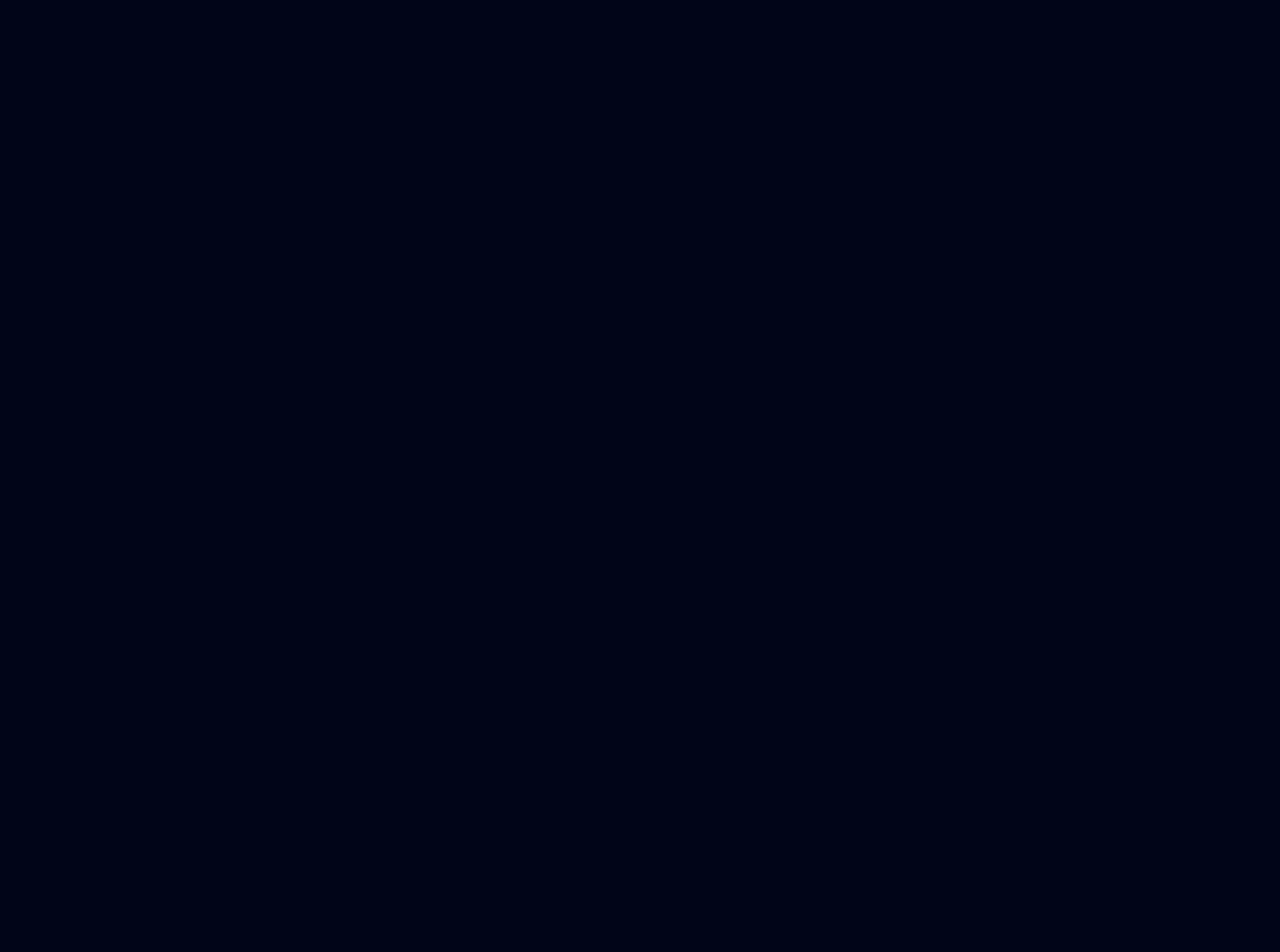
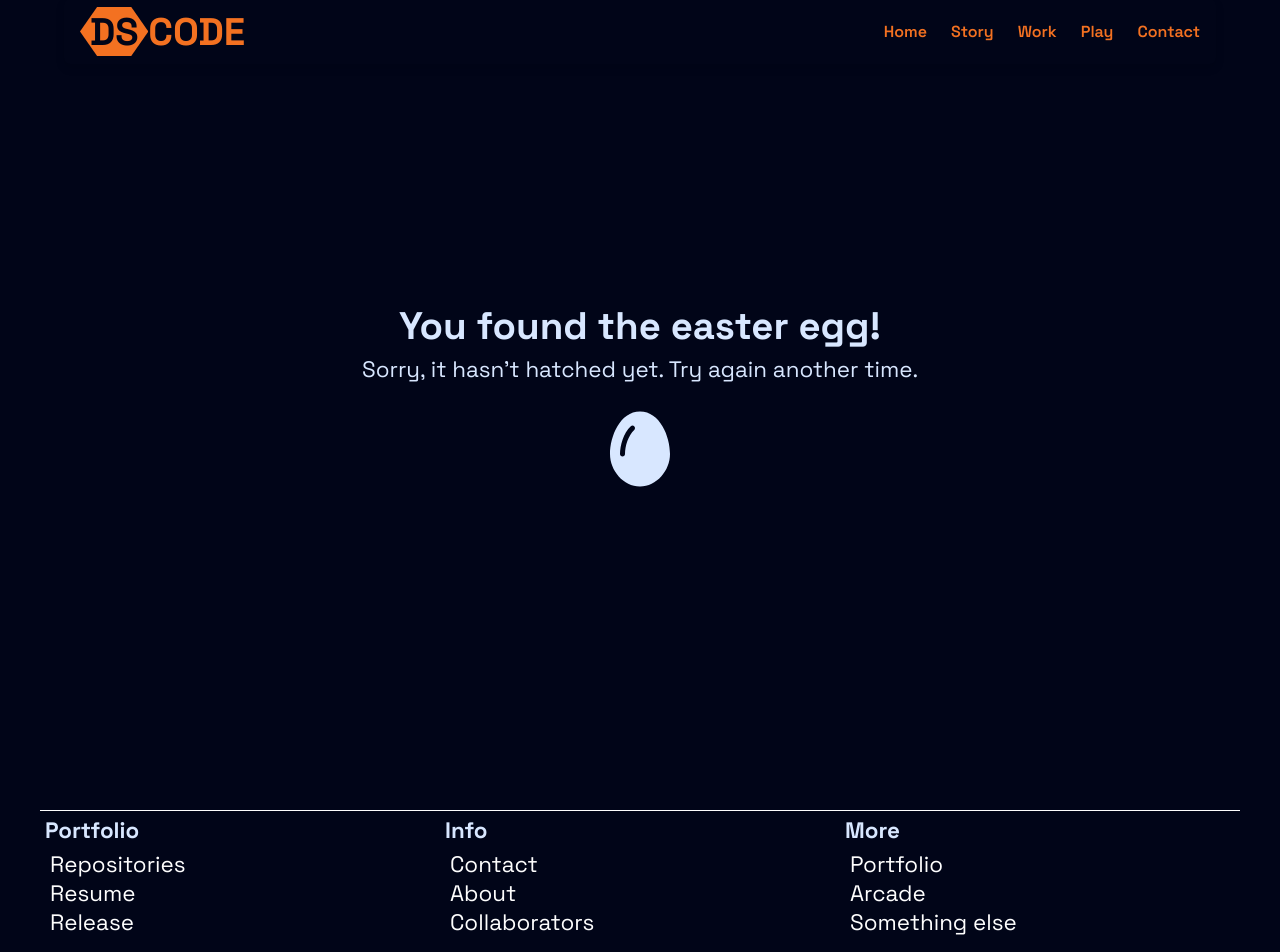
Before and after one commit to dave-sommerville/ds-code-2.0, a React (Create React App) app: page /my-react-app/something-else in a window 1280 px wide. Before the commit this address had no page. Shown: the top 952 px of the page. Before the commit the page ends 800 px from the top, so only its background shows below. Built offline with nearby package versions, Linux system fonts and the light colour scheme; a web font is replaced by a local one.

Commit message:
Adding collaboration and somethingelse page

```diff
--- a/src/BLL/Routes.js
+++ b/src/BLL/Routes.js
@@ -9,8 +9,8 @@ import PageLayout from '../Layouts/PageLayout';
 import About from '../Pages/About';
 import PlayGround from '../Pages/PlayGround';
 import Releases from '../Pages/Releases';
-import Collaborations from '../Pages/Collaborations';
-
+import Collaborators from '../Pages/Collaborators';
+import SomethingElse from '../Pages/SomethingElse';
 export default function AppRoutes() {
   const location = useLocation();
     const [scrollReady, setScrollReady] = useState(false);
@@ -35,7 +35,8 @@ export default function AppRoutes() {
         <Route path="/contact" element={<PageLayout><Contact /></PageLayout>} />
         <Route path="/playground" element={<PageLayout><PlayGround /></PageLayout>} />
         <Route path="/releases" element={<PageLayout><Releases /></PageLayout>} />
-        <Route path="/collaborations" element={<PageLayout><Collaborations /></PageLayout>} />
+        <Route path="/collaborators" element={<PageLayout><Collaborators /></PageLayout>} />
+        <Route path="/something-else" element={<PageLayout><SomethingElse></SomethingElse></PageLayout>} />
       </Routes>
     </AnimatePresence>
   );
--- a/src/Components/PageWide/Footer.js
+++ b/src/Components/PageWide/Footer.js
@@ -8,7 +8,7 @@ function Footer() {
     <footer>
       <div className="footer-columns">
         <div className="footer-column">
-          <h4>Portfolio</h4>
+          <h4 className="no-select">Portfolio</h4>
           <ul>
             <li><a href="https://github.com/dave-sommerville?tab=repositories" target="_blank" rel="noopener noreferrer">Repositories</a></li>
             <li><a href="https://dave-sommerville.github.io/ds-code-releases/data/dave-sommerville-resume-2025.pdf" target="_blank" rel="noopener noreferrer">Resume</a></li>
@@ -16,19 +16,19 @@ function Footer() {
           </ul>
         </div>
         <div className="footer-column">
-          <h4>Info</h4>
+          <h4 className="no-select">Info</h4>
           <ul>
             <li><Link to="/contact">Contact</Link></li>
             <li><Link to="/about">About</Link></li>
-            <li><Link to="/">Collaborations</Link></li>
+            <li><Link to="/collaborators">Collaborators</Link></li>
           </ul>
         </div>
         <div className="footer-column">
-          <h4>More</h4>
+          <h4 className="no-select">More</h4>
           <ul>
             <li><Link to="/portfolio">Portfolio</Link></li>
             <li><Link to="/playground">Arcade</Link></li>
-            <li><Link to="/releases">Something else</Link></li>
+            <li><Link to="/something-else">Something else</Link></li>
           </ul>
         </div>
       </div>
--- a/src/Pages/Collaborations.js
+++ /dev/null
@@ -1,6 +0,0 @@
-function Collaborations() {
-  return(
-    <></>
-  );
-}
-export default Collaborations;
--- /dev/null
+++ b/src/Pages/Collaborators.js
@@ -0,0 +1,14 @@
+import ExperienceDisplayList from "../Components/Other/ExperienceDisplayList";
+import { Link } from 'react-router-dom';
+import { collaboratorList } from "../BLL/Profile";
+
+function Collaborators() {
+  return(
+    <section className="collaboration-list">
+      <h3>Collaborators</h3>
+      <ExperienceDisplayList experienceLinks={collaboratorList} ></ExperienceDisplayList>
+      <Link to="/collaborators" className="">Say hi if you want to join the list</Link>
+    </section>
+  );
+}
+export default Collaborators;
--- /dev/null
+++ b/src/Pages/SomethingElse.js
@@ -0,0 +1,14 @@
+import { FaEgg } from "react-icons/fa6";
+function SomethingElse(){
+
+  return(
+    <section className="easter-egg">
+      <h4>You found the easter egg!</h4>
+      <p>Sorry, it hasn't hatched yet. Try again another time.</p>
+      <p>
+        <FaEgg className="easter-egg-icon"></FaEgg>
+      </p>
+    </section>
+  );
+}
+export default SomethingElse;
--- a/src/css/index.css
+++ b/src/css/index.css
@@ -153,6 +153,34 @@ main {
   font-size: 1.6rem;
   margin-top: var(--app-spacing);
 }
+
+.easter-egg {
+  min-height: 100svh;
+  display: flex;
+  flex-direction: column;
+  justify-content: center;
+  align-items: center;
+  color: var(--clr-light-blue);
+}
+.easter-egg h4 {
+  font-size: var(--font-size-subtitle);
+}
+.easter-egg p {
+  font-size: var(--font-size-reg);
+  margin-bottom: var(--app-spacing);
+}
+.easter-egg-icon {
+  font-size: var(--font-size-title);
+}
+
+.collaboration-list {
+  min-height: 100svh;
+  display: flex;
+  flex-direction: column;
+  align-items: center;
+  justify-content: center;
+}
+
 @media(max-width: 800px) {
   .small-title {
     font-size: 1.4rem;
```
Also changed, not shown: src/Components/PageWide/PdfPreview.js (deleted, +0 -13 lines), src/Components/PageWide/PdfPreviewGallery.js (deleted, +0 -16 lines), src/media/img/icons/black-jack.png, src/media/img/icons/terminal.png.
